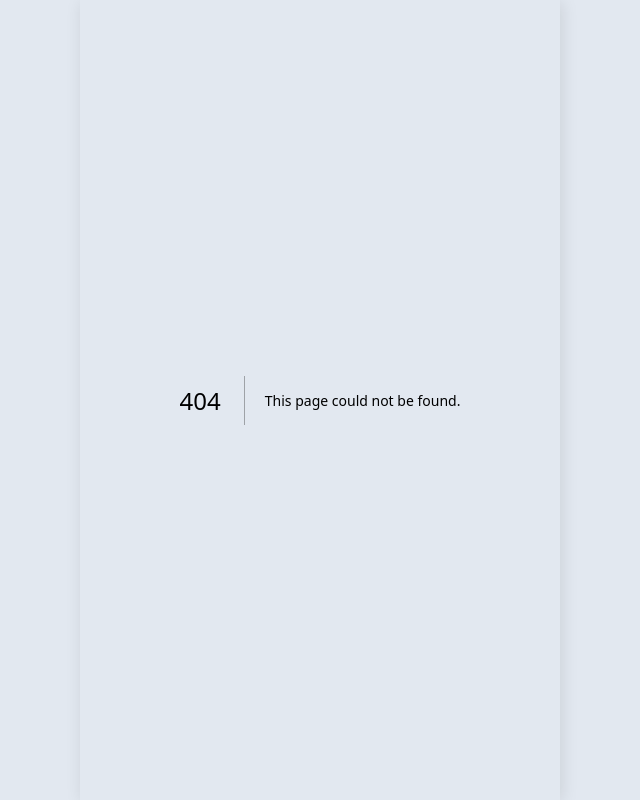
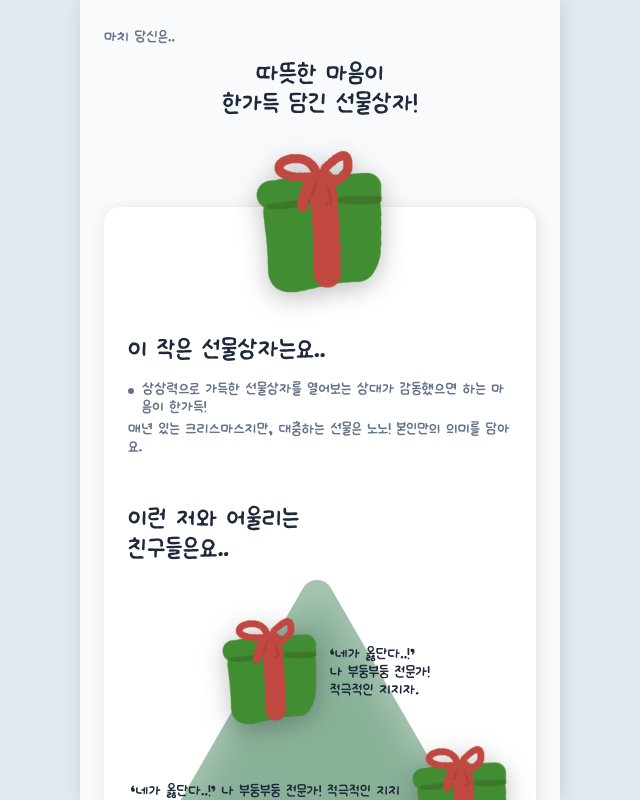
Before and after one commit to MaetDol/christmas-ornament, a Next.js app: page /result in a window 1280 px wide. Before the commit this address had no page. Shown: the whole page, without its empty margins (320-960 px from the left). Built offline with nearby package versions, Linux system fonts and the light colour scheme.

Commit message:
feat, 결과 페이지 퍼블리싱 완료

```diff
--- /dev/null
+++ b/src/app/result/page.tsx
@@ -0,0 +1,108 @@
+import Image from "next/image";
+import INFP from "@/static/images/infp_giftbox.png";
+import tree from "@/static/images/tree.png";
+
+export default function Page() {
+  return (
+    <main className="h-full bg-slate-50 px-6 pt-6 overflow-auto">
+      <h1 className="font-ownglyph text-[18px] text-slate-500 mb-[88px]">
+        마치 당신은..
+        <span className="whitespace-pre-line mt-2 block text-center text-[30px] text-slate-800 leading-none">
+          {`따뜻한 마음이
+          한가득 담긴 선물상자!`}
+        </span>
+      </h1>
+
+      <section
+        className="shadow-drop-1 w-full min-h-[50vh] rounded-t-[16px] bg-white flex flex-col
+      font-ownglyph text-slate-800 text-[30px]
+      "
+      >
+        <Image
+          src={INFP}
+          width={160}
+          height={160}
+          alt="INFP"
+          className="aspect-square w-[160px] h-[160px] mx-auto mt-[-64px] mb-6 shadow-on-image-1"
+        />
+
+        <h2 className="mb-2 px-6">이 작은 선물상자는요..</h2>
+        <ul className="text-[18px] text-slate-500 leading-none flex flex-col gap-1 mb-12 px-6">
+          <li className="flex gap-2 ">
+            <span className="inline-block w-[6px] h-[6px] bg-slate-500 rounded-full shrink-0 mt-2" />
+            상상력으로 가득한 선물상자를 열어보는 상대가 감동했으면 하는 마음이
+            한가득!
+          </li>
+          <li>
+            매년 있는 크리스마스지만, 대충하는 선물은 노노! 본인만의 의미를
+            담아요.
+          </li>
+        </ul>
+
+        <h2 className="whitespace-pre-line leading-none px-6">
+          {`이런 저와 어울리는
+          친구들은요..`}
+        </h2>
+        <div className="relative">
+          <Image
+            src={tree}
+            width={0}
+            height={592}
+            alt="tree"
+            className="aspect-square h-[592px] w-full object-cover object-bottom opacity-50"
+          />
+          <ul
+            className="absolute top-0 left-0 w-full h-full flex flex-col items-center pt-12
+          font-ownglyph text-[18px] text-slate-800 leading-none px-4 whitespace-pre-line gap-2
+          "
+          >
+            <li className="flex items-center">
+              <Image
+                src={INFP}
+                width={120}
+                height={120}
+                alt="INFP"
+                className="aspect-square w-[120px] h-[120px] shadow-on-image-1"
+              />
+              {`‘네가 옳단다..!’
+              나 부둥부둥 전문가!
+              적극적인 지지자.`}
+            </li>
+            <li className="flex items-center text-right">
+              ‘네가 옳단다..!’ 나 부둥부둥 전문가! 적극적인 지지자.
+              <Image
+                src={INFP}
+                width={120}
+                height={120}
+                alt="INFP"
+                className="aspect-square w-[120px] h-[120px] shadow-on-image-1"
+              />
+            </li>
+
+            <li className="flex items-center">
+              <Image
+                src={INFP}
+                width={120}
+                height={120}
+                alt="INFP"
+                className="aspect-square w-[120px] h-[120px]"
+              />
+              <span>‘네가 옳단다..!’ 나 부둥부둥 전문가! 적극적인 지지자.</span>
+            </li>
+
+            <li className="flex items-center text-right">
+              <span>‘네가 옳단다..!’ 나 부둥부둥 전문가! 적극적인 지지자.</span>
+              <Image
+                src={INFP}
+                width={120}
+                height={120}
+                alt="INFP"
+                className="aspect-square w-[120px] h-[120px]"
+              />
+            </li>
+          </ul>
+        </div>
+      </section>
+    </main>
+  );
+}
```
